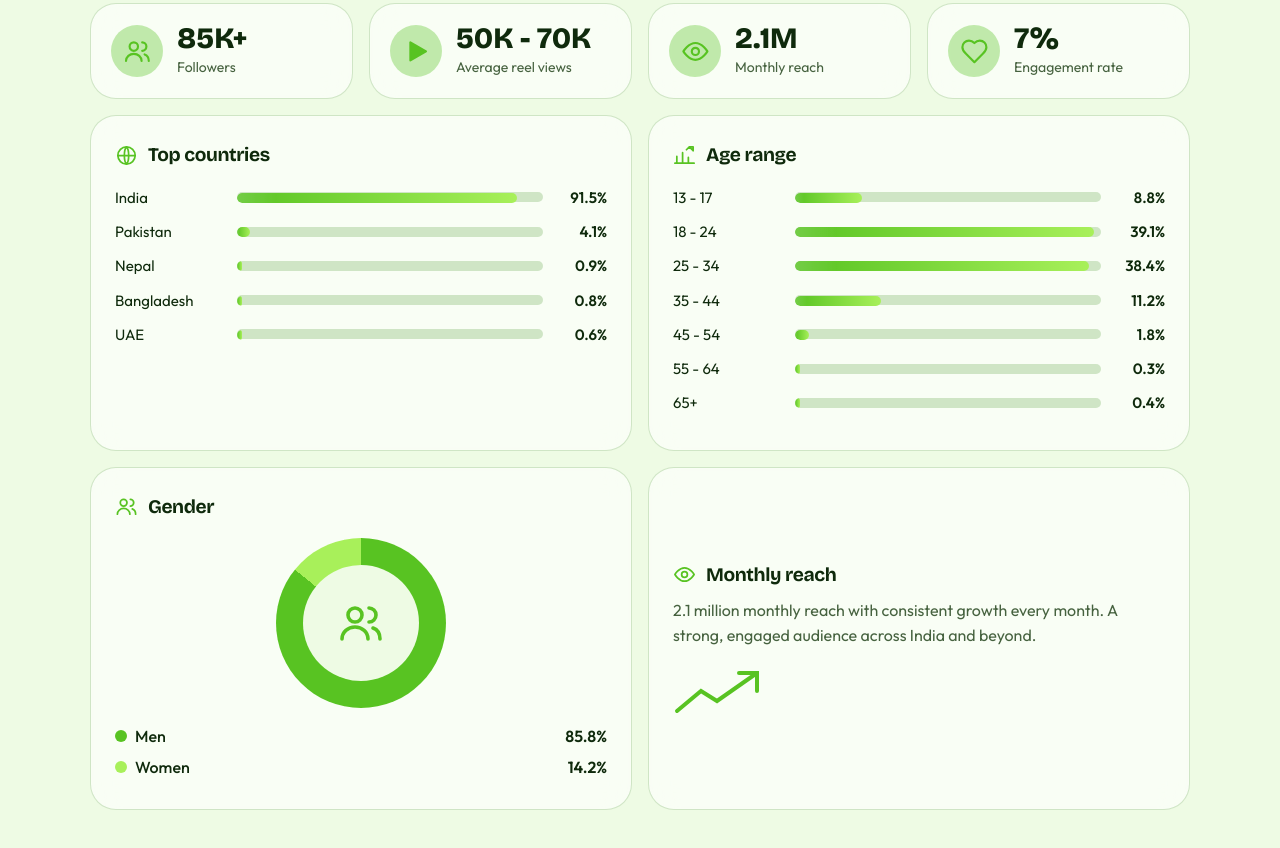
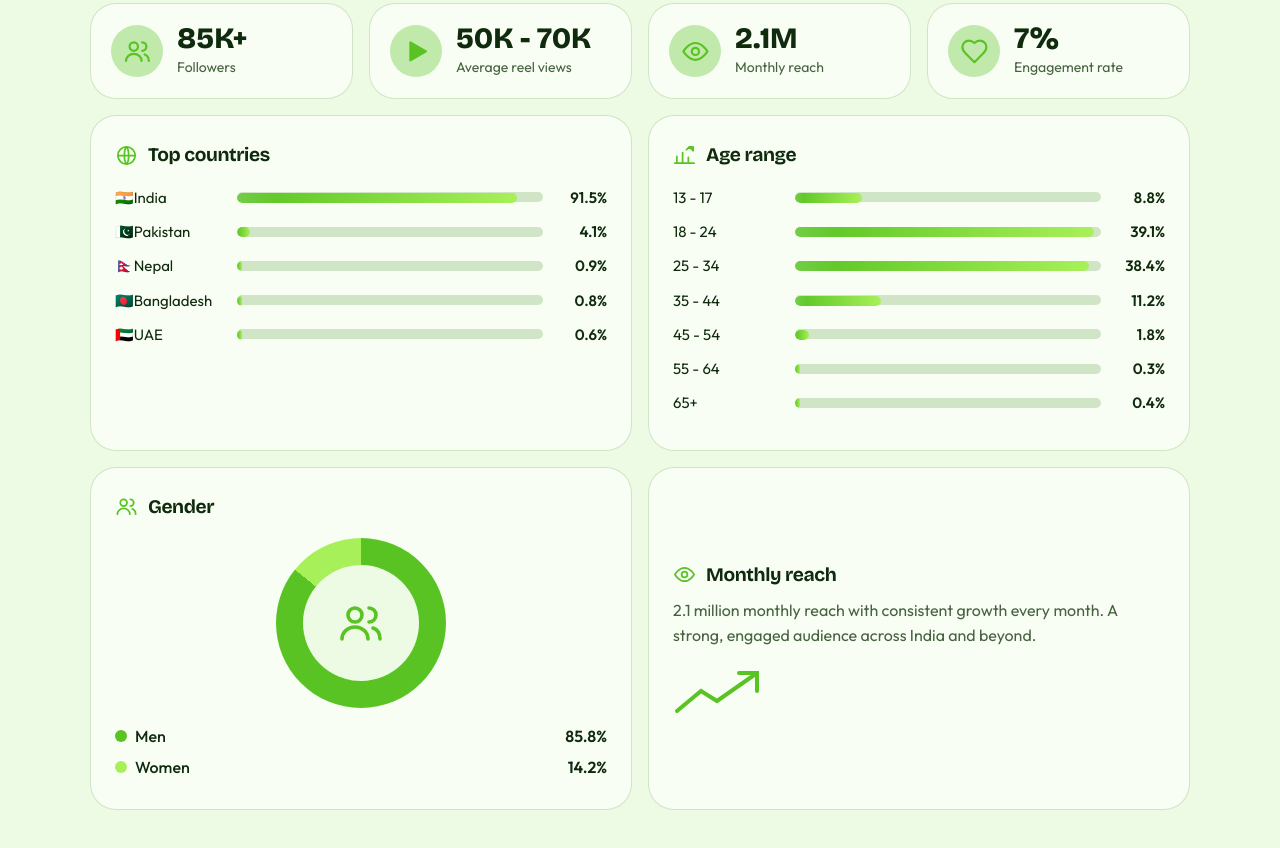
Before and after one commit to HustleImran/hustleimran.github.io, a plain HTML site: page index.html in a window 1280 px wide. Shown: the part 1540-2388 px from the top of the page. Drawn offline with nearby package versions, Linux system fonts and the light colour scheme.

Commit message:
Update index.html

```diff
--- a/index.html
+++ b/index.html
@@ -250,11 +250,11 @@ section{padding:36px 0!important;page-break-inside:avoid}
 </div>
 <div class="g2">
 <div class="card rv"><h3><svg class="i"><use href="#globe"/></svg>Top countries</h3>
-<div class="bar"><span>India</span><u><i data-w="91.5"></i></u><em>91.5%</em></div>
-<div class="bar"><span>Pakistan</span><u><i data-w="4.1"></i></u><em>4.1%</em></div>
-<div class="bar"><span>Nepal</span><u><i data-w="0.9"></i></u><em>0.9%</em></div>
-<div class="bar"><span>Bangladesh</span><u><i data-w="0.8"></i></u><em>0.8%</em></div>
-<div class="bar"><span>UAE</span><u><i data-w="0.6"></i></u><em>0.6%</em></div></div>
+<div class="bar"><span>🇮🇳India</span><u><i data-w="91.5"></i></u><em>91.5%</em></div>
+<div class="bar"><span>🇵🇰Pakistan</span><u><i data-w="4.1"></i></u><em>4.1%</em></div>
+<div class="bar"><span>🇳🇵Nepal</span><u><i data-w="0.9"></i></u><em>0.9%</em></div>
+<div class="bar"><span>🇧🇩Bangladesh</span><u><i data-w="0.8"></i></u><em>0.8%</em></div>
+<div class="bar"><span>🇦🇪UAE</span><u><i data-w="0.6"></i></u><em>0.6%</em></div></div>
 <div class="card rv"><h3><svg class="i"><use href="#growth"/></svg>Age range</h3>
 <div class="bar"><span>13 - 17</span><u><i data-w="8.8" data-s="2.5"></i></u><em>8.8%</em></div>
 <div class="bar"><span>18 - 24</span><u><i data-w="39.1" data-s="2.5"></i></u><em>39.1%</em></div>
```
